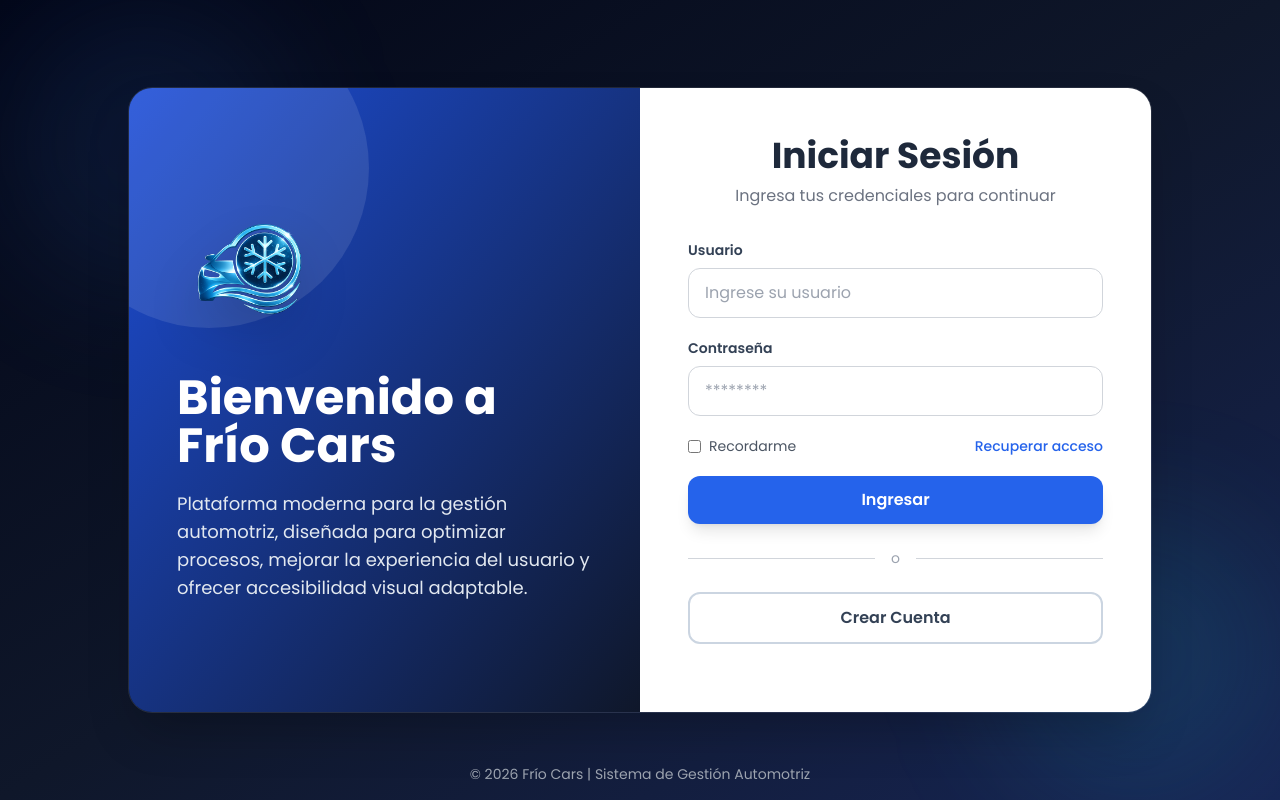
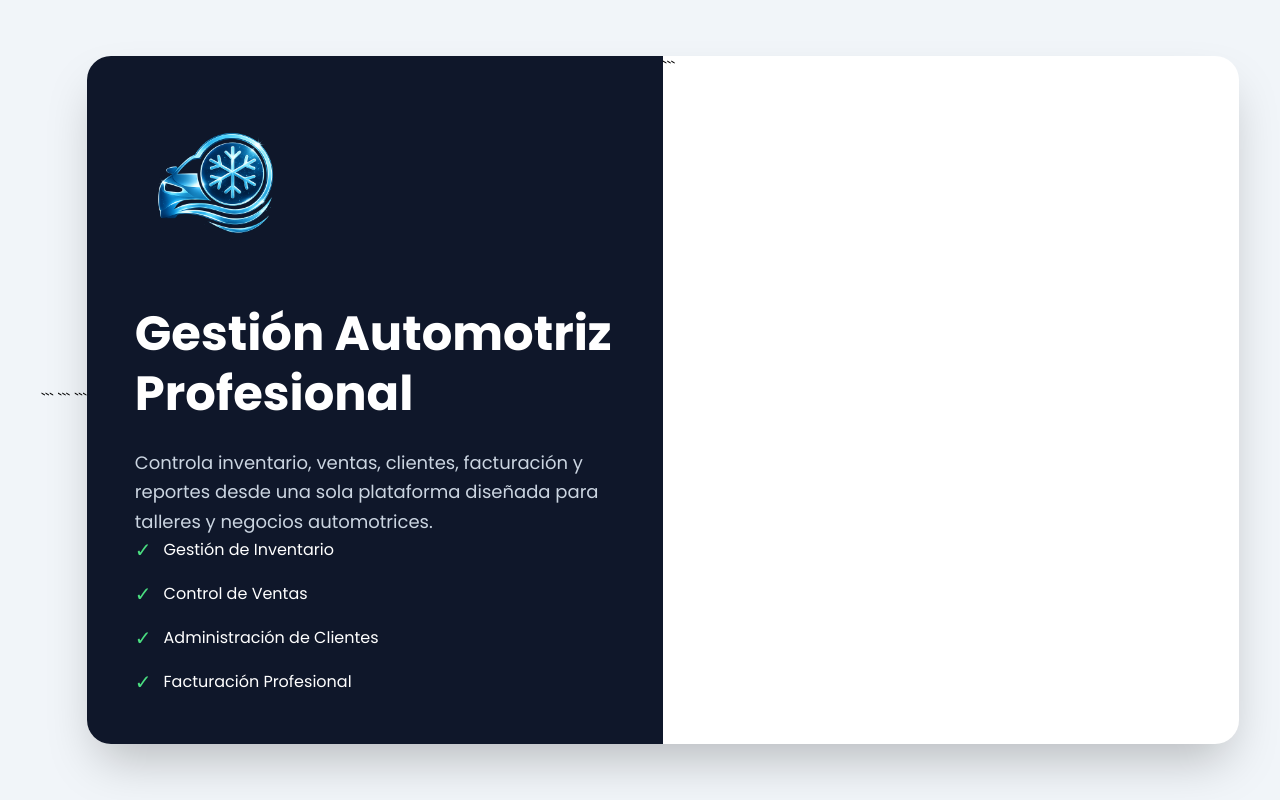
Before and after one commit to gasaumethf/FRIOCARS_FRONTEND, a plain HTML site: page pages/login.html in a window 1280 px wide. Drawn offline with nearby package versions, Linux system fonts and the light colour scheme.

Commit message:
CAMBIO LOGIN

````diff
--- a/pages/login.html
+++ b/pages/login.html
@@ -1,288 +1,104 @@
 <!DOCTYPE html>
+
 <html lang="es">
 
 <head>
 
+```
 <meta charset="UTF-8">
 <meta name="viewport" content="width=device-width, initial-scale=1.0">
 
-    <title>Login - Frío Cars</title>
+<title>Frío Cars | Sistema de Gestión</title>
 
-    <!-- TailwindCSS -->
 <script src="https://cdn.tailwindcss.com"></script>
 
-    <!-- FUENTE -->
 <link href="https://fonts.googleapis.com/css2?family=Poppins:wght@300;400;500;600;700&display=swap" rel="stylesheet">
 
 <style>
 
     *{
-            margin: 0;
-            padding: 0;
-            box-sizing: border-box;
-        }
-
-        :root{
-
-            /* VARIABLES PARA FUTURO SISTEMA DE CONTRASTE */
-
-            --primary-color: #2563eb;
-            --primary-hover: #1d4ed8;
-
-            --background-1: #020617;
-            --background-2: #0f172a;
-
-            --text-primary: #0f172a;
-            --text-secondary: #64748b;
-
+        margin:0;
+        padding:0;
+        box-sizing:border-box;
     }
 
     body{
-            font-family: 'Poppins', sans-serif;
+        font-family:'Poppins',sans-serif;
     }
 
-        /* Scroll */
-
     ::-webkit-scrollbar{
-            width: 8px;
+        width:8px;
     }
 
     ::-webkit-scrollbar-thumb{
-            background: var(--primary-color);
-            border-radius: 20px;
+        background:#334155;
+        border-radius:20px;
     }
 
 </style>
+```
 
 </head>
 
-<body class="min-h-screen bg-gradient-to-br from-slate-950 via-slate-900 to-blue-950 flex items-center justify-center px-4 py-8 relative overflow-hidden">
+<body class="min-h-screen bg-slate-100 flex items-center justify-center p-6">
 
-    <!-- EFECTOS -->
-
-    <div class="absolute top-0 left-0 w-72 h-72 bg-blue-500/10 rounded-full blur-3xl"></div>
-
-    <div class="absolute bottom-0 right-0 w-72 h-72 bg-cyan-400/10 rounded-full blur-3xl"></div>
-
-    <!-- CONTENEDOR -->
-
-    <div class="relative w-full max-w-5xl grid lg:grid-cols-2 rounded-3xl overflow-hidden shadow-2xl border border-white/10 backdrop-blur-xl">
+```
+<div class="w-full max-w-6xl bg-white rounded-3xl overflow-hidden shadow-2xl grid lg:grid-cols-2">
 
     <!-- PANEL IZQUIERDO -->
 
-        <div class="hidden lg:flex flex-col justify-center bg-gradient-to-br from-blue-700 to-slate-900 p-10 xl:p-12 relative overflow-hidden">
+    <div class="hidden lg:flex flex-col justify-between bg-slate-900 text-white p-12">
 
-            <!-- EFECTO -->
-
-            <div class="absolute -top-20 -left-20 w-80 h-80 bg-white/10 rounded-full"></div>
-
-            <!-- CONTENIDO -->
-
-            <div class="relative z-10">
-
-                <!-- LOGO -->
+        <div>
 
             <img
                 src="../assets/Logo/Logo2.png"
                 alt="Logo Frío Cars"
-                    class="w-36 mb-8 drop-shadow-2xl"
+                class="w-40 mb-10"
             >
 
-                <!-- TITULO -->
+            <h1 class="text-5xl font-bold leading-tight mb-6">
 
-                <h1 class="text-4xl xl:text-5xl font-bold text-white leading-tight mb-5">
-
-                    Bienvenido a
-                    Frío Cars
+                Gestión
+                Automotriz
+                Profesional
 
             </h1>
 
-                <!-- TEXTO -->
+            <p class="text-slate-300 text-lg leading-relaxed">
 
-                <p class="text-slate-200 leading-relaxed text-base xl:text-lg">
-
-                    Plataforma moderna para la gestión automotriz,
-                    diseñada para optimizar procesos, mejorar la experiencia
-                    del usuario y ofrecer accesibilidad visual adaptable.
+                Controla inventario, ventas, clientes,
+                facturación y reportes desde una sola
+                plataforma diseñada para talleres y
+                negocios automotrices.
 
             </p>
 
         </div>
 
+        <div class="space-y-4">
+
+            <div class="flex items-center gap-3">
+                <span class="text-green-400 text-xl">✓</span>
+                <span>Gestión de Inventario</span>
             </div>
 
-        <!-- PANEL DERECHO -->
-
-        <div class="bg-white p-8 sm:p-10 lg:p-12 flex flex-col justify-center">
-
-            <!-- LOGO MOVIL -->
-
-            <div class="flex justify-center lg:hidden mb-6">
-
-                <img
-                    src="../Logo/Logo.png"
-                    alt="Logo Frío Cars"
-                    class="w-28"
-                >
-
+            <div class="flex items-center gap-3">
+                <span class="text-green-400 text-xl">✓</span>
+                <span>Control de Ventas</span>
             </div>
 
-            <!-- TITULO -->
-
-            <div class="text-center mb-8">
-
-                <h2 class="text-3xl sm:text-4xl font-bold text-slate-800">
-
-                    Iniciar Sesión
-
-                </h2>
-
-                <p class="text-gray-500 mt-2">
-
-                    Ingresa tus credenciales para continuar
-
-                </p>
-
+            <div class="flex items-center gap-3">
+                <span class="text-green-400 text-xl">✓</span>
+                <span>Administración de Clientes</span>
             </div>
 
-            <!-- FORMULARIO -->
-
-            <form id="loginForm" class="space-y-5">
-
-                <!-- USUARIO -->
-
-                <div>
-
-                    <label class="block text-sm font-semibold text-slate-700 mb-2">
-
-                        Usuario
-
-                    </label>
-
-                    <input
-                        type="text"
-                        id="username"
-                        placeholder="Ingrese su usuario"
-                        class="w-full px-4 py-3 border border-gray-300 rounded-xl focus:outline-none focus:ring-4 focus:ring-blue-200 focus:border-blue-500 transition"
-                        required
-                    >
-
+            <div class="flex items-center gap-3">
+                <span class="text-green-400 text-xl">✓</span>
+                <span>Facturación Profesional</span>
             </div>
-
-                <!-- PASSWORD -->
-
-                <div>
-
-                    <label class="block text-sm font-semibold text-slate-700 mb-2">
-
-                        Contraseña
-
-                    </label>
-
-                    <input
-                        type="password"
-                        id="password"
-                        placeholder="********"
-                        class="w-full px-4 py-3 border border-gray-300 rounded-xl focus:outline-none focus:ring-4 focus:ring-blue-200 focus:border-blue-500 transition"
-                        required
-                    >
-
-                </div>
-
-                <!-- OPCIONES -->
-
-                <div class="flex items-center justify-between text-sm">
-
-                    <label class="flex items-center gap-2 text-gray-600">
-
-                        <input
-                            type="checkbox"
-                            class="rounded border-gray-300 text-blue-600 focus:ring-blue-500"
-                        >
-
-                        Recordarme
-
-                    </label>
-
-                    <a
-                        href="#"
-                        class="text-blue-600 hover:text-blue-800 font-medium transition"
-                    >
-
-                        Recuperar acceso
-
-                    </a>
-
-                </div>
-
-                <!-- BOTON LOGIN -->
-
-                <button
-                    type="submit"
-                    class="w-full bg-blue-600 hover:bg-blue-700 text-white py-3 rounded-xl font-semibold transition duration-300 shadow-lg"
-                >
-
-                    Ingresar
-
-                </button>
-
-            </form>
-
-            <!-- DIVISOR -->
-
-            <div class="flex items-center my-6">
-
-                <div class="flex-1 h-px bg-gray-300"></div>
-
-                <span class="px-4 text-gray-400 text-sm">
-                    o
-                </span>
-
-                <div class="flex-1 h-px bg-gray-300"></div>
-
-            </div>
-
-            <!-- REGISTRO -->
-
-            <a href="registro.html">
-
-                <button
-                    class="w-full border-2 border-slate-300 text-slate-700 py-3 rounded-xl hover:bg-slate-100 transition duration-300 font-semibold"
-                >
-
-                    Crear Cuenta
-
-                </button>
-
-            </a>
-
-            <!-- MENSAJE -->
-
-            <p
-                id="mensaje"
-                class="text-red-500 text-center mt-5 font-semibold">
-            </p>
 
         </div>
 
     </div>
-
-    <!-- FOOTER -->
-
-    <footer class="absolute bottom-0 left-0 w-full py-4 text-center">
-
-        <p class="text-gray-400 text-sm">
-
-            © 2026 Frío Cars | Sistema de Gestión Automotriz
-
-        </p>
-
-    </footer>
-
-    <!-- JS -->
-
-    <script src="../assets/js/login.js"></script>
-
-</body>
-
-</html>
+```
````
Lines whose indentation alone changed are shown as unchanged.
